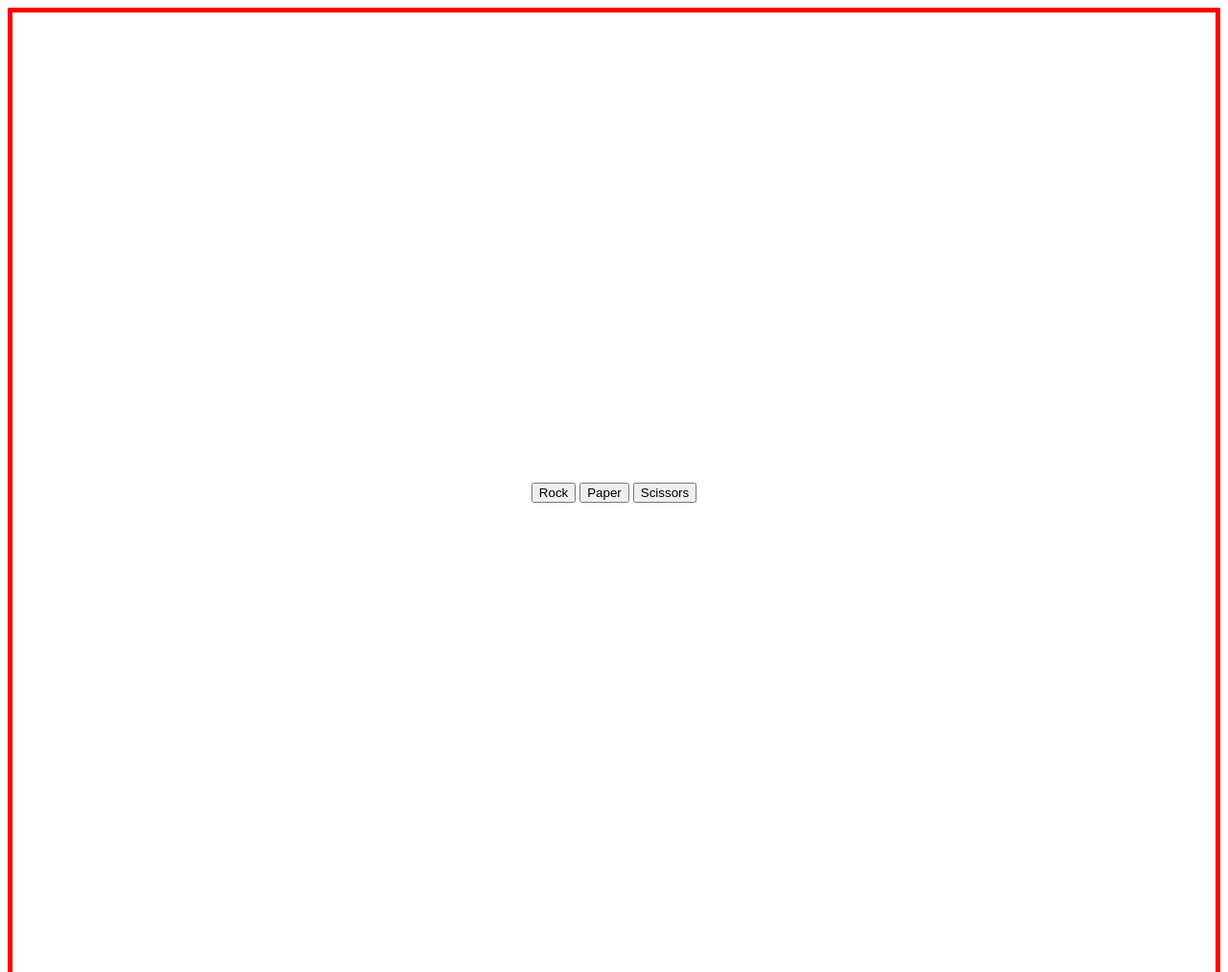
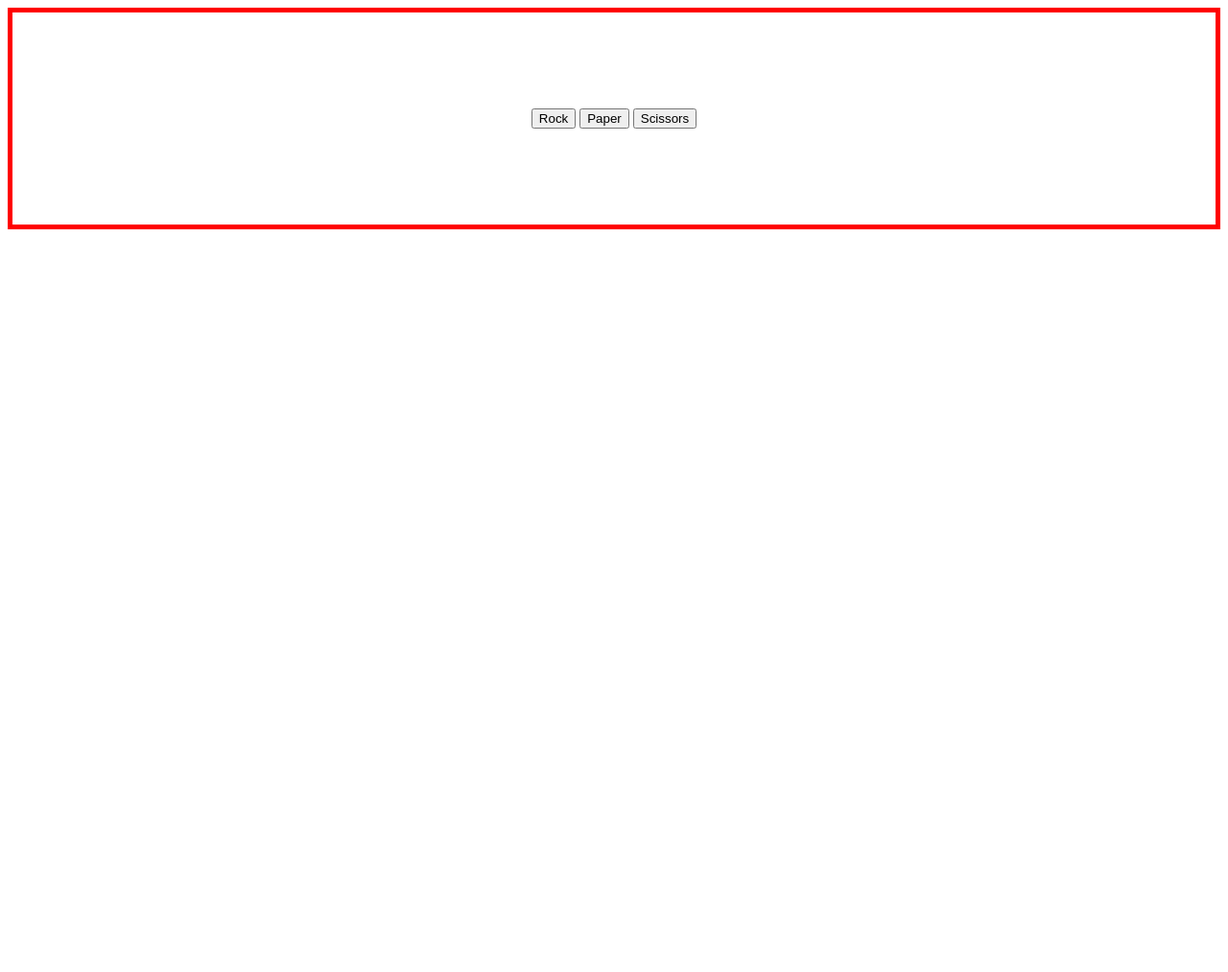
Before and after one commit to Shlammy/rock-paper-scissors, a plain HTML site: page index.html in a window 1280 px wide. Shown: the top 1013 px of the page at 96% size. After the commit the page ends 800 px from the top, so only its background shows below. Drawn offline with Linux system fonts and the light colour scheme.

```diff
--- a/styles.css
+++ b/styles.css
@@ -3,6 +3,6 @@
     justify-content: center;
     align-items: center;
     flex-direction: column;
-    height: 1000px;
+    padding: 100px;
     border: thick solid red;
 }
```
